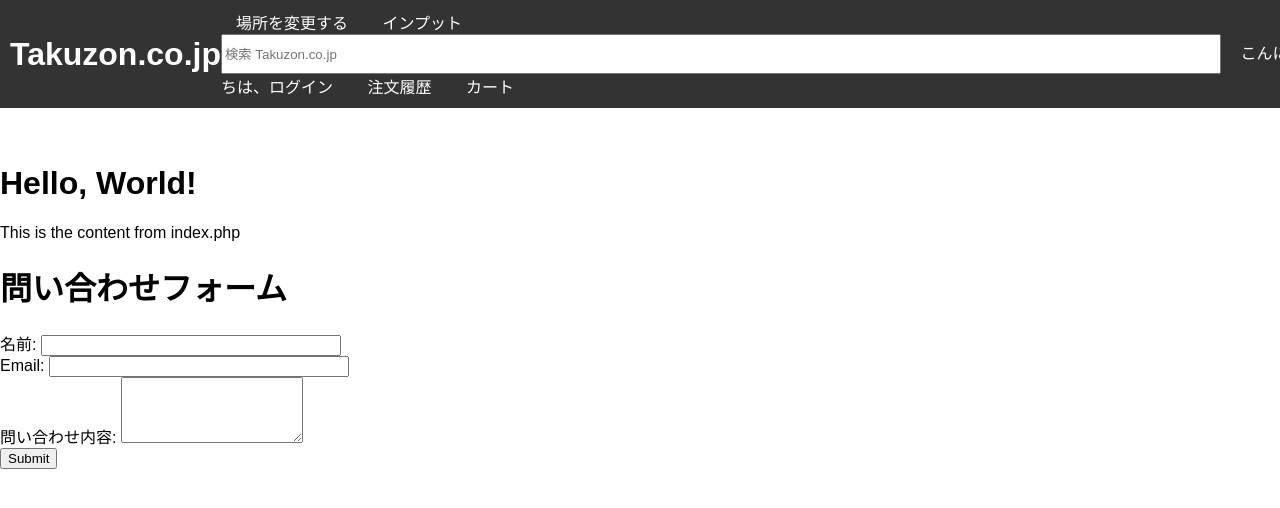
After one commit to TakumitsuDESUYO/ESsite, a PHP site: page /main.php in a window 1280 px wide. The commit adds this page. Shown: the top 508 px of the page. Run offline with PHP 8.4, Linux system fonts and the light colour scheme.

Commit message:
feat:ブランチ作成失敗・全部コミットしてここから仕切り直し

```diff
--- /dev/null
+++ b/src/components/external.php
@@ -0,0 +1,42 @@
+<!-- contact_form.php -->
+<!DOCTYPE html>
+<html lang="ja">
+<head>
+    <meta charset="UTF-8">
+    <meta name="viewport" content="width=device-width, initial-scale=1.0">
+    <title>Contact Form</title>
+</head>
+<body>
+    <?php
+    if ($_SERVER["REQUEST_METHOD"] == "POST") {
+        // フォームからのデータを取得
+        $name = htmlspecialchars($_POST["name"]);
+        $email = htmlspecialchars($_POST["email"]);
+        $message = htmlspecialchars($_POST["message"]);
+
+        // メール送信などの処理を追加する
+
+        // 結果メッセージを表示
+        echo "<h1>問い合わせの送信が完了しました。</h1>";
+        echo "<p>指定のメールアドレス</p>";
+    } else {
+        // 問い合わせフォームを表示
+    ?>
+        <h1>問い合わせフォーム</h1>
+        <form action="<?php echo htmlspecialchars($_SERVER["PHP_SELF"]); ?>" method="post">
+            <label for="name">名前:</label>
+            <input type="text" id="name" name="name" required>
+            <br>
+            <label for="email">Email:</label>
+            <input type="email" id="email" name="email" required>
+            <br>
+            <label for="message">問い合わせ内容:</label>
+            <textarea id="message" name="message" rows="4" required></textarea>
+            <br>
+            <button type="submit">Submit</button>
+        </form>
+    <?php
+    }
+    ?>
+</body>
+</html>
--- /dev/null
+++ b/src/pages/main.php
@@ -0,0 +1,102 @@
+<!-- index.php -->
+<?php
+// 必要なヘッダーを設定
+header("Content-Type: text/html; charset=UTF-8");
+
+// タイトルを設定
+$title = "My PHP Page";
+
+// HTMLコードを出力
+?>
+<!DOCTYPE html>
+<html lang="ja">
+<head>
+    <meta charset="UTF-8">
+    <meta name="viewport" content="width=device-width, initial-scale=1.0">
+    <title><?php echo $title; ?></title>
+    <style>
+        body {
+            margin: 0;
+            padding: 0;
+            font-family: Arial, sans-serif;
+        }
+
+        header {
+            background-color: #333;
+            color: #fff;
+            display: flex; /* 要素を横並びにする */
+            align-items: center; /* 要素を縦方向に中央揃え */
+            padding: 10px;
+            position: fixed;
+            width: 100%;
+            z-index: 1000;
+        }
+
+        input {
+            width: 300px; /* 適切な幅に調整 */
+            box-sizing: border-box; /* borderやpaddingも含めたサイズ計算 */
+        }
+
+        header h1 {
+            margin: 0; /* タイトルの余白をリセット */
+        }
+
+        header div {
+            margin-left: auto; /* 右側に余白をもたせて右寄せにする */
+        }
+
+        header nav a {
+            color: #fff;
+            text-decoration: none;
+            margin: 0 15px;
+        }
+
+        header input {
+            width: 1000px;
+            height: 40px;
+            /* width: 60%; */
+
+        }
+    </style>
+</head>
+<body>
+
+    <header>
+        <h1>Takuzon.co.jp</h1>
+        <div>
+            <nav>
+                <a href="#">場所を変更する</a>
+                <a href="#">インプット</a>
+                <input type="text" placeholder="検索 Takuzon.co.jp">
+                <a href="#">こんにちは、ログイン</a>
+                <a href="#">注文履歴</a>
+                <a href="#">カート</a>
+
+
+
+            </nav>
+        </div>
+    </header>
+
+    <br>
+    <br>
+    <br>
+    <br>
+    <br>
+    <br>
+    <br>
+    <br>
+
+    <h1>Hello, World!</h1>
+    <!-- index.php -->
+<?php
+echo "This is the content from index.php";
+
+// external.phpをinclude
+include('../components/external.php');
+?>
+
+    <!-- 他のページのコンテンツを追加 -->
+
+</body>
+</html>
```
Also changed, not shown: src/components/loginForm.php (added, +55 -0 lines), src/components/mysqltest.php (added, +92 -0 lines), src/pages/index.php (+54 -9 lines), README.md.
